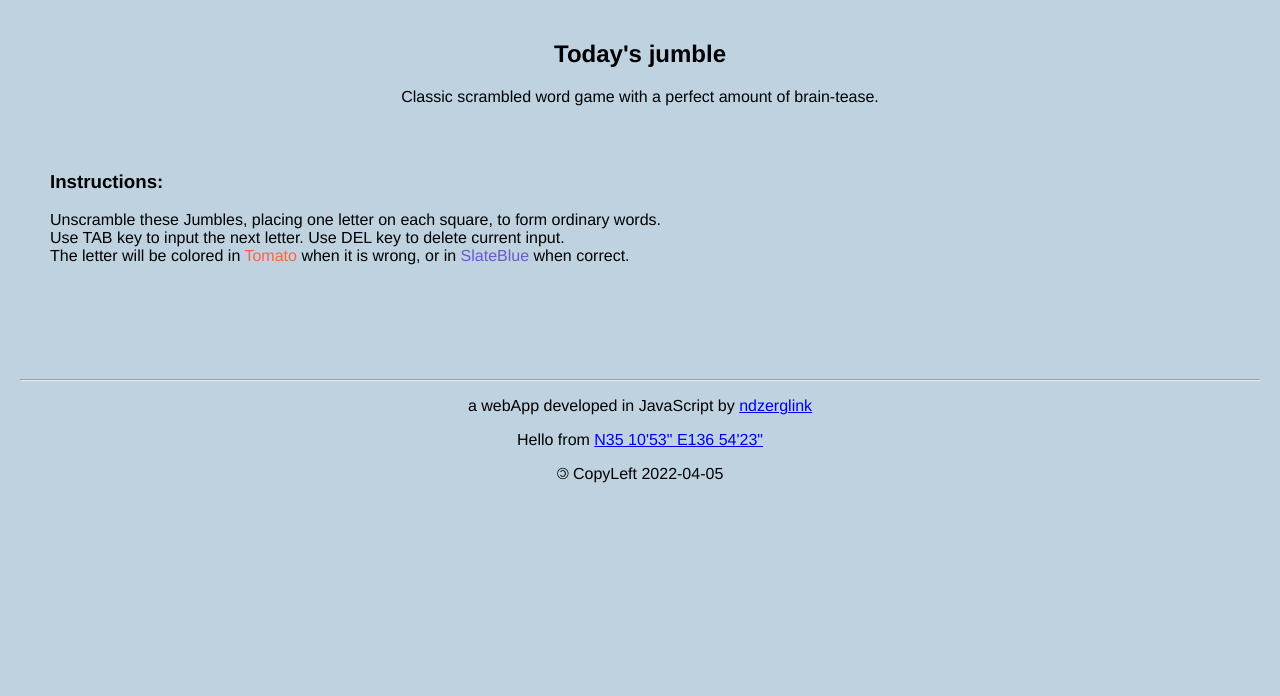
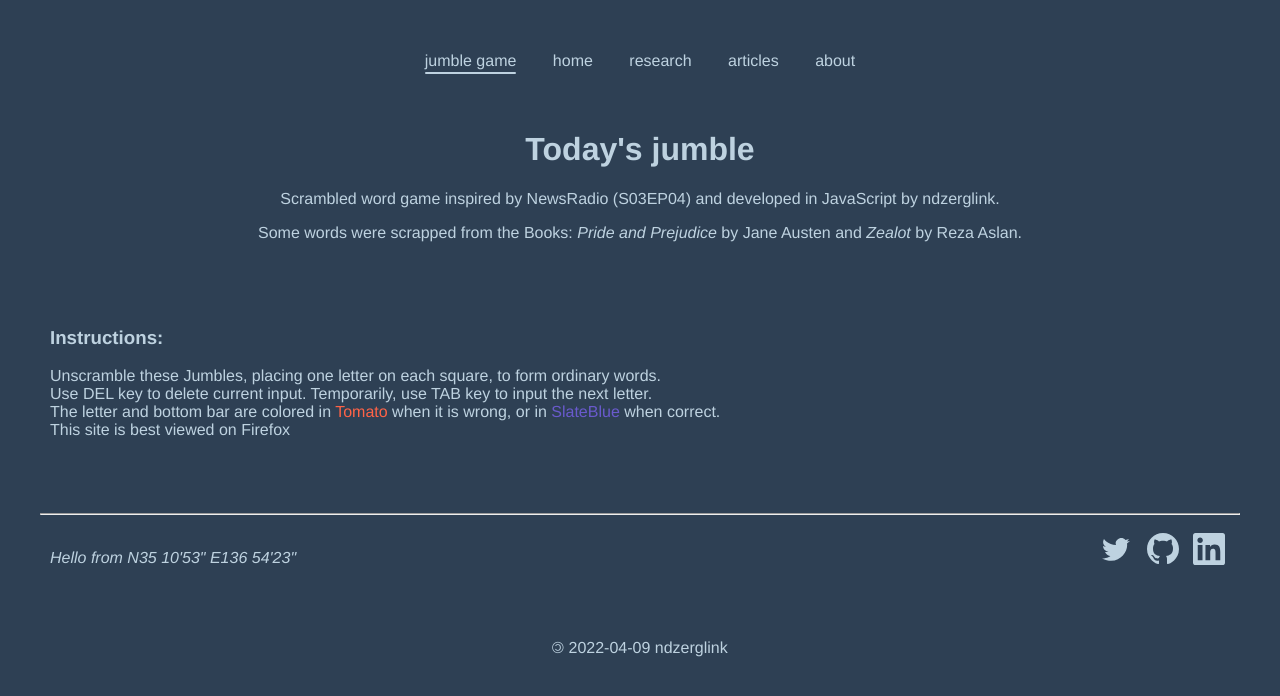
Before and after one commit to ndlopez/enredo, a plain HTML site: page index.html in a window 1280 px wide. Drawn offline with Linux system fonts and the light colour scheme; no server answers.

Commit message:
Added SVGs and Re-organized HTML

```diff
--- a/data/jumble_words.json
+++ b/data/jumble_words.json
@@ -1 +1 @@
-["hallway","coney","bluster","crewel","sextet","eastern","coral","quick","violent","setup","moiety","beater","turret","curry","author","tadpole","carbonic","sick","hornpipe","toponym","colonial","aching","paranoid","dangle","bedimmed","chapter","broody","catenate","arrest","crossway","hint","oxidate","variable","nuisance","effusion","persist","gauge","drudge","narrate","talon","gauss","russula","gallop","dung","curbside","martini","abjure","acumen","aloof","belie","sapient","suffice","bereft","surly","fatuous","gauche","hubris","jejune","kowtow","lexicon","moiety","oxidize","polymer","sentient","heckle","usurp","chaff","winnow","wrought","yeoman","feign","levity","riotous","scorn","seize","elation","witty","wistful","compel","subdued","hardy","libel","sniff","graft","banter","fickle","lush","oblige","beret","skew","bevel","dangle","loom","bonito","linger","damp","hearty","immune","infuse","dearth","tallow","sappy","mildew","lapel","dingo","templar","zing","blaze","florid","seamy"]
+["hallway","coney","bluster","crewel","sextet","eastern","coral","quick","violent","setup","moiety","beater","turret","curry","author","tadpole","carbonic","hornpipe","toponym","colonial","aching","paranoid","dangle","bedimmed","chapter","broody","catenate","arrest","crossway","hint","oxidate","variable","nuisance","effusion","persist","gauge","drudge","narrate","talon","gauss","russula","gallop","dung","curbside","martini","abjure","acumen","aloof","belie","sapient","suffice","bereft","surly","fatuous","gauche","hubris","jejune","kowtow","lexicon","moiety","oxidize","polymer","sentient","heckle","usurp","chaff","winnow","wrought","yeoman","feign","levity","riotous","scorn","seize","elation","witty","wistful","compel","subdued","hardy","libel","sniff","graft","banter","fickle","lush","oblige","beret","skew","bevel","dangle","loom","bonito","linger","damp","hearty","immune","infuse","dearth","tallow","sappy","mildew","lapel","dingo","templar","zing","blaze","florid","seamy"]
--- a/index.html
+++ b/index.html
@@ -3,31 +3,52 @@
   <head>
     <title>.:: Today's Jumble ::. </title>
     <meta charset="utf-8">
+    <meta name="description" content="Web portfolio to showcase my work">
+    <meta name="author" content="Lopez Diego">
     <meta name="viewport" content="width=device-width,initial-scale=1">
     <link rel="stylesheet" type="text/css" href="static/estilo.css">
-
   </head>
 
   <body>
-    <div class="header"><h2>Today's jumble</h2>
-      <p>Classic scrambled word game with a perfect amount of brain-tease.</p>
-    </div>
-    <div class="clearfix">
+    <nav>
+      <div class="navlink inline-block">
+        <a title="Jumble Game" href="/" class="navlink-on">jumble game</a></div>
+      <div class="navlink inline-block"><a title="Home" href="https://ndlopez.github.io" class="navlink-off">home</a></div>
+      <div class="navlink inline-block"><a title="Research" href="/" class="navlink-off">research</a></div>
+      <div class="navlink inline-block"><a target="blank" title="Articles" href="https://ndzerglink.wordpress.com" class="navlink-off">articles</a></div>
+      <div class="navlink inline-block"><a title="About" href="https://ndlopez.github.io/static/about.html" class="navlink-off">about</a></div>
+    </nav>
+    <header>
+      <h1>Today's jumble</h1>
+      <p>Scrambled word game inspired by NewsRadio (S03EP04) and developed in JavaScript by <a target="blank" href="https://www.github.com/ndlopez/jumble_game">ndzerglink</a>.</p>
+      <p>Some words were scrapped from the Books: <em>Pride and Prejudice</em> by Jane Austen and <em>Zealot</em> by Reza Aslan.</p>
+    </header>
+    <div class="clearfix marginsLR">
       <h3>Instructions:</h3>
       <p> Unscramble these Jumbles, placing one letter on each square, to form ordinary words.<br>
-        Use TAB key to input the next letter. Use DEL key to delete current input.<br>
-        The letter will be colored in <span style="color:tomato;">Tomato</span>
-        when it is wrong, or in <span style="color:slateblue;">SlateBlue</span> when correct.</p>
+        Use DEL key to delete current input. Temporarily, use TAB key to input the next letter.<br>
+        The letter and bottom bar are colored in <span style="color:tomato;">Tomato</span>
+        when it is wrong, or in <span style="color:slateblue;">SlateBlue</span> when correct.<br>
+        <span>This site is best viewed on Firefox</span></p>
     </div>
-    <main class="clearfix" id="jumble_this_word"></main>
+    <main id="jumble_this_word" class="marginsLR"></main>
     <script src="static/fetch_data.js"></script>
   </body>
-  <footer><hr>
-    <p>a webApp developed in JavaScript by <a target="blank" href="https://www.github.com/ndlopez/jumble_game">
-      ndzerglink</a></p>
-    <p>Hello from
-      <a target="blank" href="https://www.openstreetmap.org/search?query=35.17271%2C136.89547#map=18/35.17271/136.89547">
-          N35 10'53" E136 54'23"</a></p>
-    <p><span class="copy-left">&copy;</span> CopyLeft 2022-04-05</p>
+  <address>
+    <hr>
+    <div class="row">
+      <div class="column align-left">
+        <p>Hello from
+          <a target="blank" href="https://www.openstreetmap.org/search?query=35.17271%2C136.89547#map=18/35.17271/136.89547">N35 10'53" E136 54'23"</a></p>
+      </div>
+      <div class="column align-right">
+        <a class="mySNS" href="https://twitter.com/ndzerglink" target="_blank"><img src="static/twitter-logo.svg"/></a>
+        <a class="mySNS" href="https://github.com/ndlopez"><img src="static/github-logo.svg"/></a>
+        <a class="mySNS" target="blank" href="https://linkedin.com/ndlopez"><img src="static/linkein-logo.svg" /></a>
+      </div>
+    </div>
+  </address>
+  <footer>
+    <p><span class="copy-left">&copy;</span> 2022-04-09 ndzerglink</p>
   </footer>
 </html>
--- a/static/estilo.css
+++ b/static/estilo.css
@@ -2,38 +2,55 @@
 body{
   font-family:Helvetica Neue, Helvetica, Arial, Lucida Grande, sans-serif;
   /*background: linear-gradient(45deg, hsl(240, 50%, 78%), hsl(30, 100%, 50%));*/
-  background-color:#bed2e0;
+  background-color:#2e4054;
   padding: 20px 20px;
   margin: 0px;
+  color:#bed2e0;
 }
-.header, footer{
-  background-color:#bed2e0;
-  padding:0px;
+header, address, footer{
+  padding:10px;
   text-align:center;
+  margin: 10px;
 }
-h1{color:#2e4054;}
+nav{
+  display: block;
+  width: 100%;
+  box-sizing: inherit;
+  text-align: center;
+  padding-top: 1rem;
+  padding-bottom: 1rem;
+}
+a{
+  text-decoration: none;
+  color: #bed2e0;
+}
+.mySNS{padding:5px;}
+.navlink{
+  position:relative;
+  padding: 1rem 1rem 0rem 1rem;
+  font-size: 1rem;
+}
+.navlink-off,.navlink-on{position:relative}
+.navlink-off:after,.navlink-on:after{content:" ";display:block;margin:.125rem auto 0;width:0;height:.125rem;border-radius:.125rem;background:rgba(255,255,255,0);pointer-events:none;transition:all .4s ease}
+.navlink-off:hover:after{width:100%;background:#bed2e0;}
+.navlink-on:after{width:100%;background:#bed2e0;}
+.inline-block{
+  display: inline-block;
+  vertical-align: top;
+}
 
 #currtime {
   text-align: right;
   padding: 0px;
   color:#cc274c;
 }
+.marginsLR{
+  margin-left: auto;
+  margin-right: auto;
+}
 .clearfix{
   padding:30px;
   text-align: justify;
-}
-.columnLeft{
-  float:left;
-  width: 70%; /*for 3 ->33.3%*/
-  padding:10px;
-  border:0px;
-  background-color: antiquewhite;
-}
-.columnRight{
-  float:left;
-  width: 30%; /*for 3 ->33.3%*/
-  padding:10px;
-  border:0px;
 }
 .oneLetterCol{
   float:left;
@@ -46,31 +63,27 @@ main{
   flex: 1 1 0px;
   max-width: 25rem;
   width: 100%;
-  margin-left: auto;
-  margin-right: auto;
-  padding: 10px;
   border:0px;
 }
-#shufWord{
-  padding-left: 10px;
-  border: 0px;
+#shufWord h2{
+  border: 1px dashed;
+  padding: 0px;
   text-align: center;
+  margin-bottom: 2px;
 }
 input{
   font-size:x-large;
   width:30px;
   border: 1px solid #2e4054;
   border-radius: 4px;
-  background-color: #ccc;
+  background-color: #bed2e0;
   text-align:center;
   text-transform: uppercase !important;
 }
-/*input[data-state="wrongAns"]{color:tomato;}
-input[data-state="correctAns"]{color:slateblue;}*/
 .wrongAns{color:tomato;}
 .wrongBar{background-color: tomato;}
 .correctAns{color: slateblue;}
-.correctBar{background-color: slateblue;}
+.correctBar{background-color: #bed2e0;}
 /*2 columns*/
 .column{
   float:left;
@@ -78,6 +91,8 @@ input[data-state="correctAns"]{color:slateblue;}*/
   padding:10px;
   border:0px;
 }
+.align-left{text-align: left;}
+.align-right{text-align: right;}
 .row{
   padding: 0px;
   border: 0px;
@@ -89,28 +104,10 @@ input[data-state="correctAns"]{color:slateblue;}*/
   padding:0px;
 }
 .separator{
+  margin-top: 5px;
+  margin-bottom: 10px;
   height: 4px;
 }
-/*.separator:last-child{background-color:antiquewhite;}*/
-/*div{border:1px solid #bed2e0;padding:20px;
-  text-align:justify;}*/
-/*menu dropdown*/
-ul{
-  list-style-type:none;
-  margin:0;padding:0px;
-  overflow:hidden;/*border:1px solid #e7e7e7;*/
-  background-color:#2e405480;/*#f3f3f3;*/
-}
-li{float:left;width:25%;}
-li a, .dropbtn{
-  display:block;/*inline-block*/
-  color:#bed2e0;/*#665;*/
-  text-align:center;
-  padding:14px 16px;
-  text-decoration:none;
-}
-li a:hover, .dropdown:hover .dropbtn{background-color:#2e4054;}
-li.dropdown{display:inline-block;}
 button{
   background-color:#2e4054;
   color:white;
@@ -132,7 +129,7 @@ button{
 @media only screen and (max-width:620px){
 */
 @media (max-width:620px){
-    .menu, .column{
+    .column{
       width:100%;
       text-align: justify;
     }
@@ -140,7 +137,7 @@ button{
       width: 100%;
       padding: 0px;
     }
+    main{padding:20px;}
     .clearfix{width:auto;}
-    .columnLeft,.columnRight{width:100%;}
-    li{width:100%;}
+    .align-left,.align-right{text-align: center;}
 }
--- a/static/fetch_data.js
+++ b/static/fetch_data.js
@@ -73,7 +73,7 @@ async function build_boxes(){
             jdx = jdx + 1;
         }
         idx = idx + 1;
-    }//for idx
+    }
 }
 
 async function get_words(){
@@ -130,8 +130,8 @@ function idontWork(){
                     }
                 }
             }
-            console.log("correct ans",counter);
+            //console.log("correct ans",counter);
         }
-        console.log("total letters in ",usedWords[idx],usedWords[idx].length);
+        //console.log("total letters in ",usedWords[idx],usedWords[idx].length);
     }
 }
```
Also changed, not shown: jumble_this.html (deleted, +0 -32 lines), static/github-logo.svg (added), static/linkein-logo.svg (added), static/twitter-logo.svg (added).
